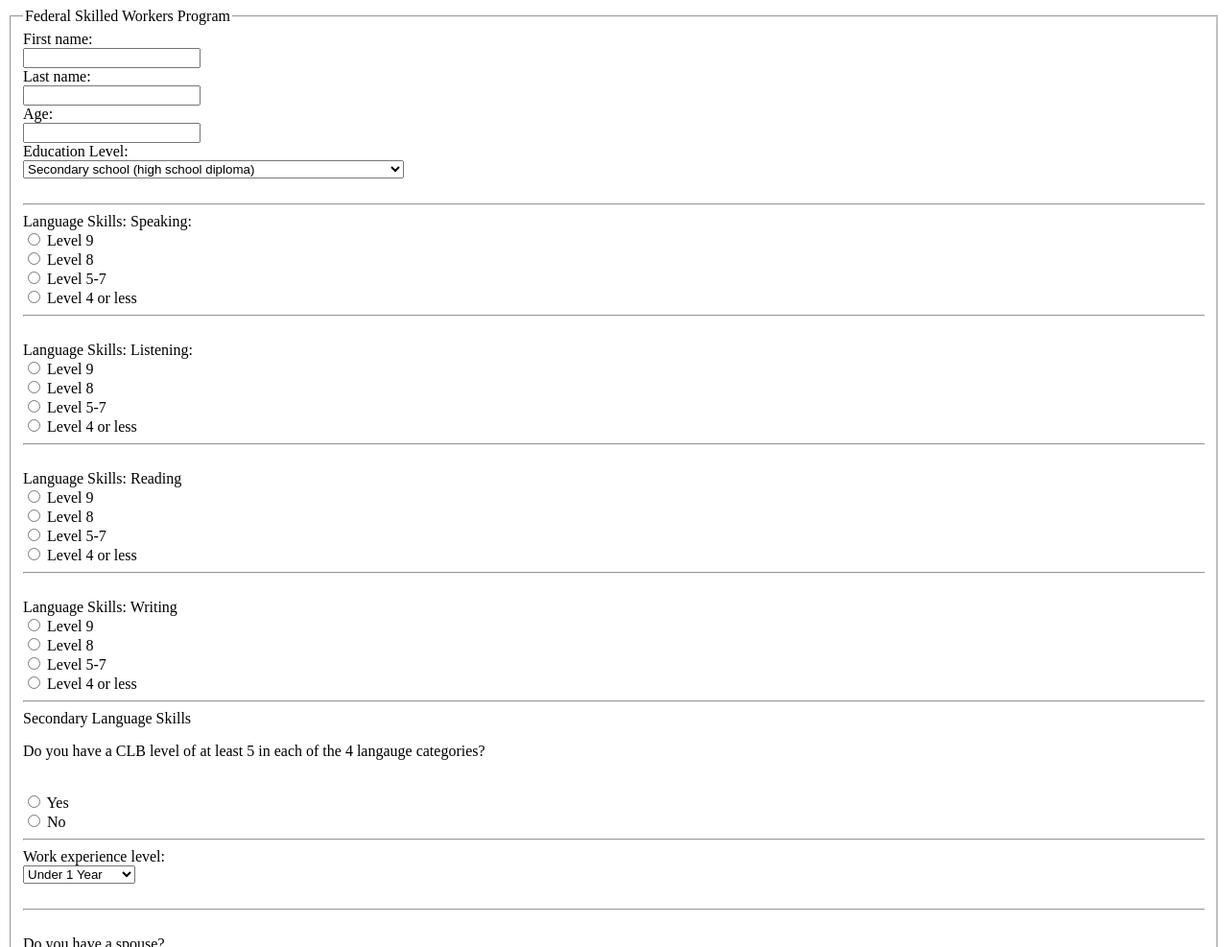
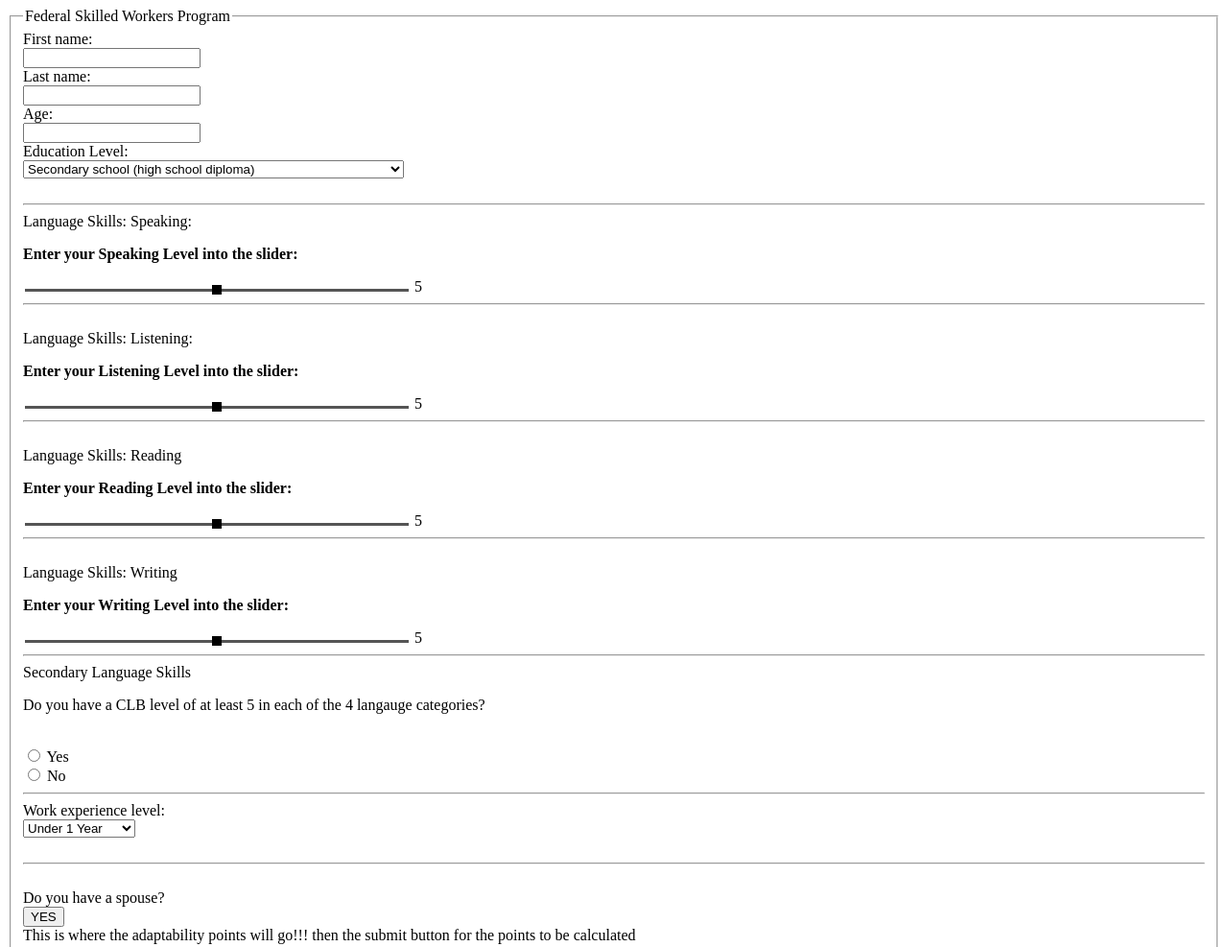
Before and after one commit to achokshi/research, a plain HTML site: page CodingLog.html in a window 1280 px wide. Shown: the top 987 px of the page at 96% size. Drawn offline with Linux system fonts and the light colour scheme.

Commit message:
Got the slide completed however need to add JS logic for the spouse input button

```diff
--- a/CodingLog.html
+++ b/CodingLog.html
@@ -5,14 +5,31 @@
     <meta name="viewport" content="width=device-width, initial-scale=1.0">
     <title>Bare Bones Website</title>
     <style>
-        #hidden-spouse-1 {
-          width: 100%;
-          padding: 50px 0;
-          text-align: center;
-          background-color: lightblue;
-          margin-top: 20px;
-        }
-        </style>
+
+        body {
+  --thumbNumber: "5";
+}
+
+#slider {
+  -webkit-appearance: none;
+  outline: none;
+  width: 400px;
+  height: 3px;
+  background-color: #555;
+}
+
+#slider::-webkit-slider-thumb {
+  -webkit-appearance: none;
+  width: 10px;
+  height: 10px;
+  cursor: pointer;
+  background: black;
+}
+
+#slider::-webkit-slider-thumb::before {
+  content: var(--thumbNumber);
+}
+</style>
 </head>
 <body>
 <form>
@@ -49,47 +66,35 @@
         <!--This is the input for the primary language skills of the applicant-->
         <hr>
         <label for="language-speak">Language Skills: Speaking:</label><br>
-            <input type="radio" name="speak_level" value="level_9">
-            <label for="lvl_9">Level 9</label><br>
-            <input type="radio" name="speak_level" value="level_8">
-            <label for="lvl_8">Level 8</label><br>
-            <input type="radio" name="speak_level" value="level_5-7">
-            <label for="lvl_5-7">Level 5-7</label><br>
-            <input type="radio" name="speak_level" value="4_or_less">
-            <label for="lvl_4_or_less">Level 4 or less</label><br>
+        <p><b>Enter your Speaking Level into the slider:</b></p>
+            <div>
+                <input type="range" min="0" max="10" value="5" id="slider" oninput="this.nextElementSibling.value = this.value">
+                <output>5</output>
+            </div>
         <hr>
         <br>
         <label for="language-listen">Language Skills: Listening:</label><br>
-            <input type="radio" name="listen_level" value="level_9">
-            <label for="lvl_9">Level 9</label><br>
-            <input type="radio" name="listen_level" value="level_8">
-            <label for="lvl_8">Level 8</label><br>
-            <input type="radio" name="listen_level" value="level_5-7">
-            <label for="lvl_5-7">Level 5-7</label><br>
-            <input type="radio" name="listen_level" value="4_or_less">
-            <label for="lvl_4_or_less">Level 4 or less</label><br>
+        <p><b>Enter your Listening Level into the slider:</b></p>
+        <div>
+            <input type="range" min="0" max="10" value="5" id="slider" oninput="this.nextElementSibling.value = this.value">
+            <ouput>5</ouput>
+        </div>
         <hr>
         <br>
         <label for="language-read">Language Skills: Reading</label><br>
-            <input type="radio" name="read_level" value="level_9">
-            <label for="lvl_9">Level 9</label><br>
-            <input type="radio" name="read_level" value="level_8">
-            <label for="lvl_8">Level 8</label><br>
-            <input type="radio" name="read_level" value="level_5-7">
-            <label for="lvl_5-7">Level 5-7</label><br>
-            <input type="radio" name="read_level" value="4_or_less">
-            <label for="lvl_4_or_less">Level 4 or less</label><br>
+        <p><b>Enter your Reading Level into the slider:</b></p>
+        <div>
+            <input type="range" min="0" max="10" value="5" id="slider" oninput="this.nextElementSibling.value = this.value">
+            <output>5</output>
+        </div>
         <hr>
         <br>
         <label for="language-write">Language Skills: Writing</label><br>
-        <input type="radio" name="write_level" value="level_9">
-            <label for="lvl_9">Level 9</label><br>
-            <input type="radio" name="write_level" value="level_8">
-            <label for="lvl_8">Level 8</label><br>
-            <input type="radio" name="write_level" value="level_5-7">
-            <label for="lvl_5-7">Level 5-7</label><br>
-            <input type="radio" name="write_level" value="4_or_less">
-            <label for="lvl_4_or_less">Level 4 or less</label><br>
+        <p><b>Enter your Writing Level into the slider:</b></p>
+            <div>
+                <input type="range" min="0" max="10" value="5" id="slider" oninput="this.nextElementSibling.value = this.value">
+                <output>5</output>
+            </div>
             <hr>
 
         <!--This is the input for the secondary language skills of the applicant-->
@@ -118,7 +123,7 @@
         <button onclick="myFunction()">YES</button>
         <div id="hidden-spouse-1">
             <!--This is the input for the adaptability points of the applicant-->
-            This is where the adaptability points will go!!!
+            This is where the adaptability points will go!!! then the submit button for the points to be calculated
         </div><br>
 
         <button onclick="myFunction2()">NO</button>
@@ -128,15 +133,5 @@
 
 </fieldset>
 </form>
-<script>
-    function myFunction() {
-      var x = document.getElementById("hidden-spouse-1");
-      if (x.style.display == "none") {
-        x.style.display = "block";
-      } else {
-        x.style.display = "none";
-      }
-    }
-    </script>
 </body>
 </html>
```
